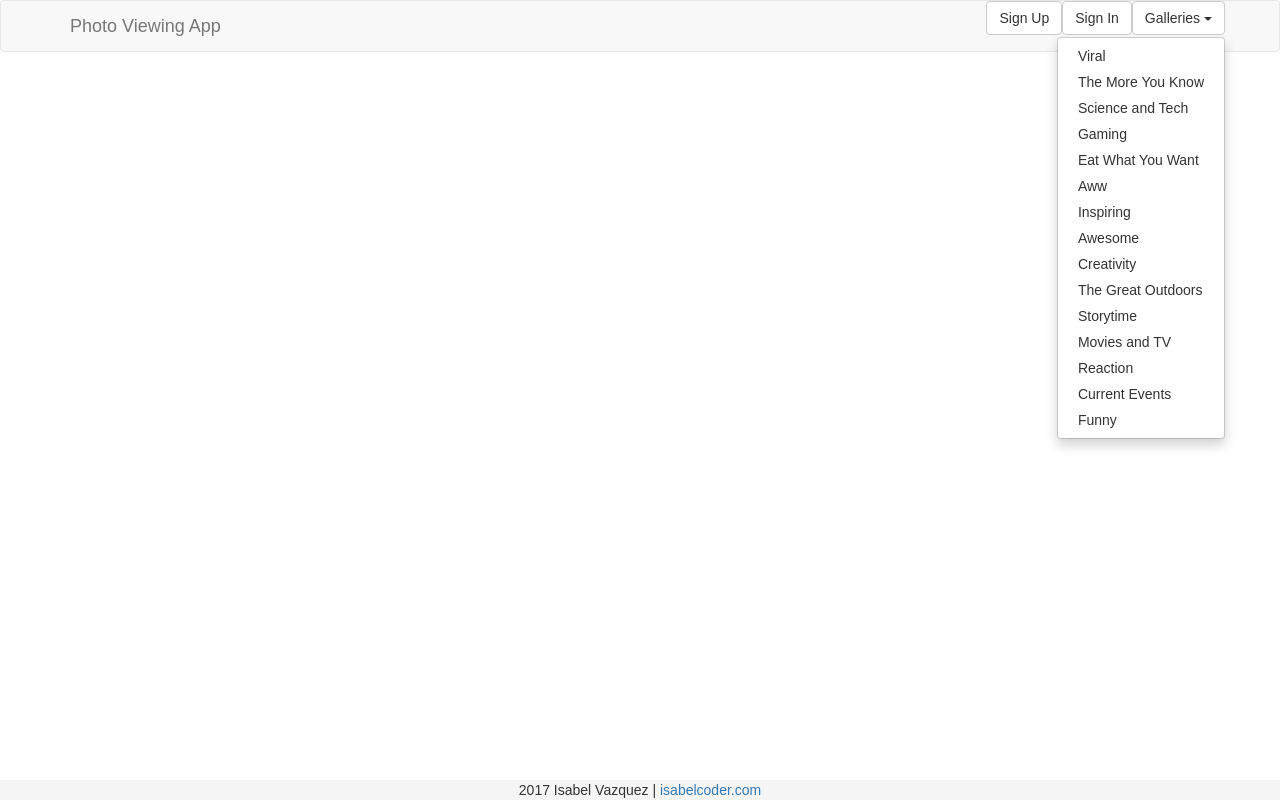
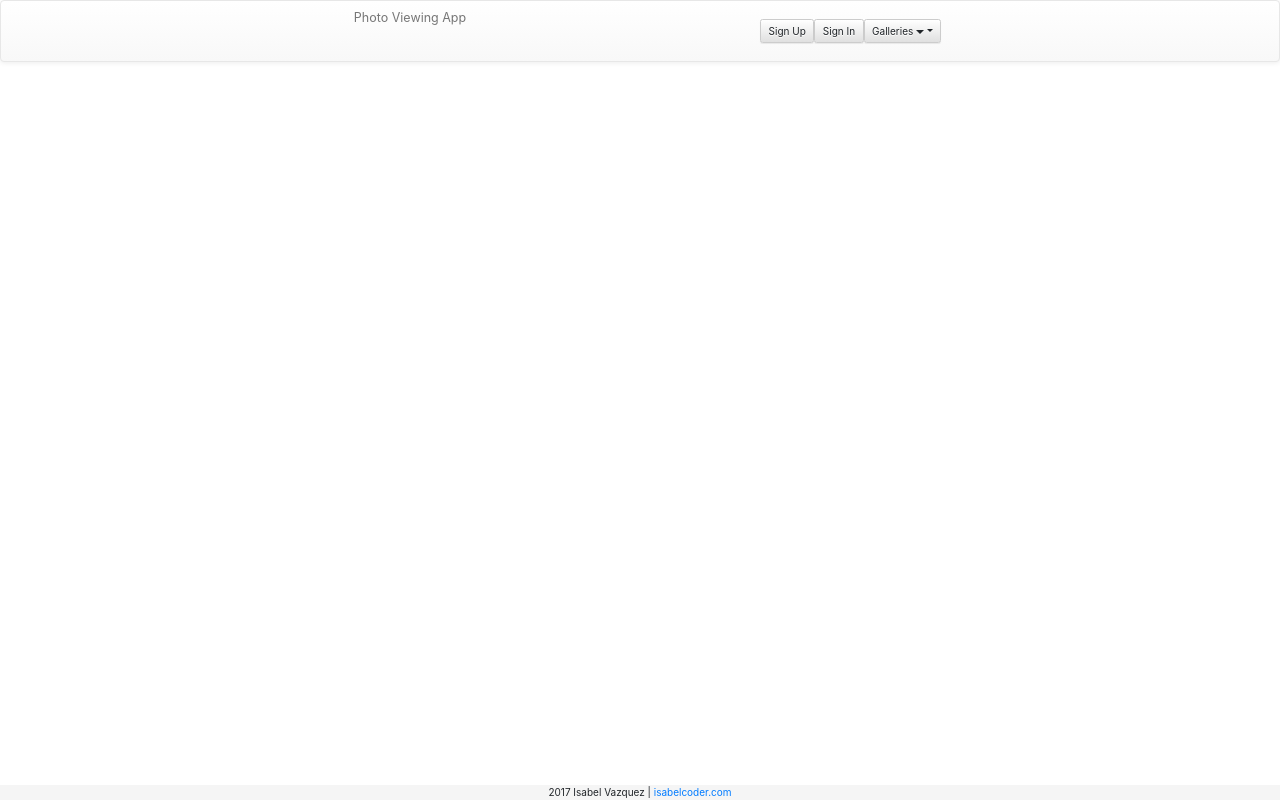
Before and after one commit to IsabelVazquez/React-Redux, a React (Create React App) app: page / in a window 1280 px wide. Built offline with nearby package versions, Linux system fonts and the light colour scheme.

Commit message:
DropdownButton and MenuItem work by importing Bootstrap CSS

```diff
--- a/package.json
+++ b/package.json
@@ -4,6 +4,7 @@
   "private": true,
   "dependencies": {
     "change-case": "^3.0.1",
+    "jquery": "^2.0.0",
     "react": "^16.2.0",
     "react-bootstrap": "^0.31.5",
     "react-dom": "^16.2.0",
@@ -20,7 +21,7 @@
     "test": "react-scripts test --env=jsdom",
     "eject": "react-scripts eject"
   },
-  "homepage": "https://imgurreact.herokuapp.com/",
+  "homepage": "https://imgurtest.herokuapp.com/",
   "engines": {
     "node": "6.11.2",
     "npm": "3.10.x"
--- a/src/App.css
+++ b/src/App.css
@@ -42,10 +42,6 @@ footer {
   align-items: center;
 }
 
-.dropdown-menu {
-  display: block;
-}
-
 @media only screen and (max-width: 1126px) {
   .col-md-2 {
     width: 25%;
--- a/src/index.js
+++ b/src/index.js
@@ -4,6 +4,9 @@ import { createStore, applyMiddleware } from 'redux';
 import { BrowserRouter } from 'react-router-dom';
 import { Provider } from 'react-redux';
 import thunk from 'redux-thunk';
+import './index.css';
+import 'bootstrap/dist/css/bootstrap.css';
+import 'bootstrap/dist/css/bootstrap-theme.css';
 
 import combineReducers from './reducers/root';
 import './index.css';
```
